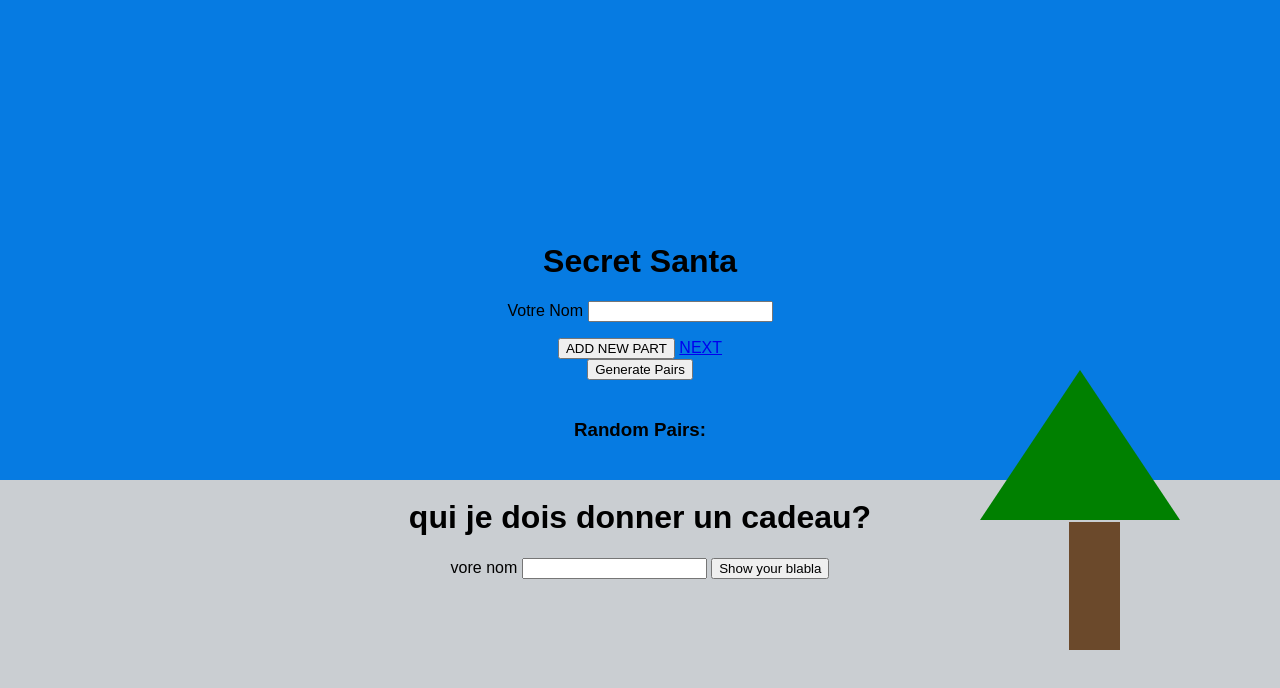
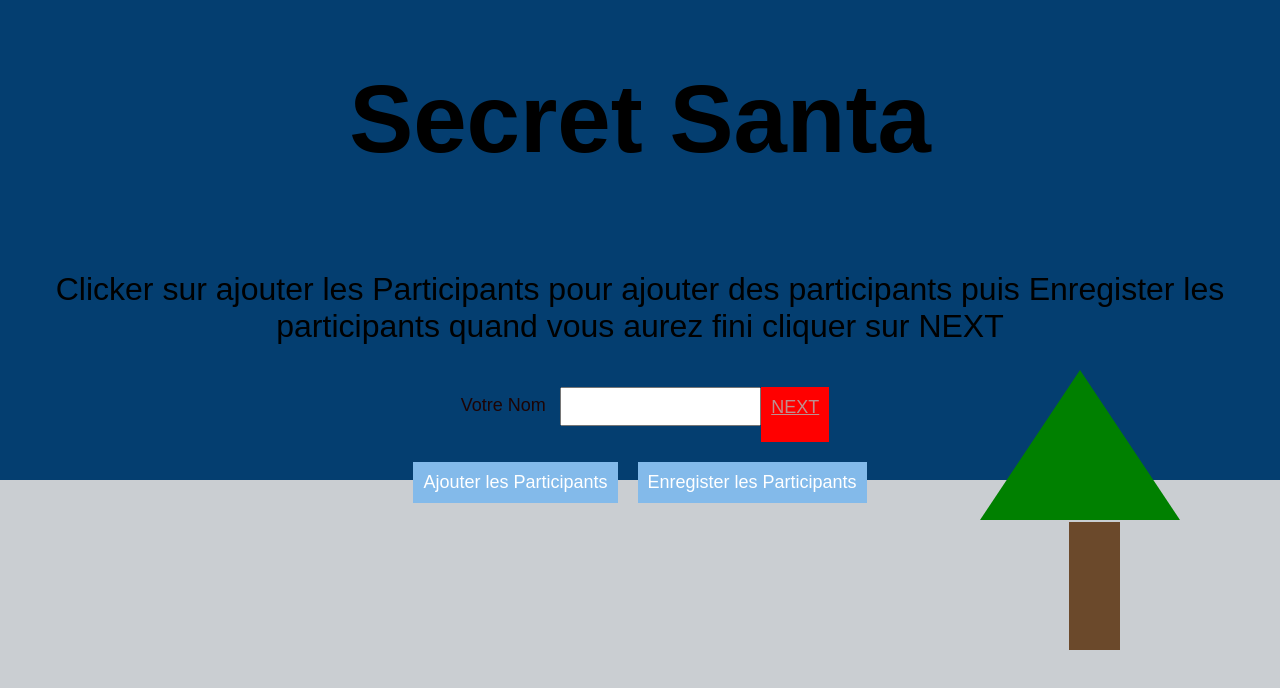
Before and after one commit to ZriouilAnas/SecretSanta, a website: page index.html in a window 1280 px wide. Drawn offline with Linux system fonts and the light colour scheme.

Commit message:
fix(css): fix les css blabal

```diff
--- a/index.html
+++ b/index.html
@@ -11,32 +11,30 @@
     <div id="leves"></div>
     <div id="trunk"></div>
     <h1>Secret Santa</h1>
+    <p>
+        Clicker sur ajouter les Participants pour ajouter des participants
+        puis Enregister les participants
+        quand vous aurez fini cliquer sur NEXT
+    </p>
     <div class="form">
       <form id="form">
         <div id="part"></div>
         <label id="ownerName" for="">Votre Nom</label>
         <input id="ownerINP" type="text" />
       </form>
-      <button  id="addPartBTN">ADD NEW PART</button>
+
       <a href="page2.html" >NEXT</a>
     </div>
+    <div class="btn">
+        <button  id="addPartBTN">Ajouter les Participants</button>
+    <button type="button" id="pairBTN">Enregister les Participants</button>
+    </div>
 
-    <button type="button" id="pairBTN">Generate Pairs</button>
   </form>
 
-  <div id="result" style="margin-top: 20px;">
-    <h3>Random Pairs:</h3>
-    <ul id="pairsList"></ul>
-  </div>
 
-    <br />
-    <div class="gift">
-        <h1>qui je dois donner un cadeau?</h1>
-        <label id="gift" for="">vore nom</label>
 
-      <input id="recINP" type="text">
-      <button  id="recBTN">Show your blabla</button>
-    </div>
+
   </body>
   <script src="script.js"></script>
 </html>
--- a/styles.css
+++ b/styles.css
@@ -5,14 +5,53 @@ body {
   height: 100vh;
   display: flex;
   flex-direction: column;
-  justify-content: center;
+
   align-items: center;
   overflow: hidden;
+}
+h1 {
+  font-size: 6em;
+}
+p {
+  font-size: 2em;
+}
+.btn {
+  margin-top: 10px;
+  display: flex;
+  flex-direction: row;
+}
+.form {
+  margin-top: 10px;
+  display: flex;
+  flex-direction: row;
+}
+input {
+  padding: 10px;
+}
+a {
+  padding: 10px;
+  color: rosybrown;
+  font-size: large;
+  background: red;
+}
+label {
+  padding: 10px;
+  color: rgb(29, 4, 4);
+  font-size: large;
+}
+button {
+  padding: 10px;
+  margin: 10px;
+  background-color: rgb(131, 186, 234);
+  color: white;
+  border: none;
+  cursor: pointer;
+  font-size: large;
 }
 #sky {
   z-index: -3;
   width: 100%;
-  background-color: rgb(6, 123, 226);
+  background-color: rgb(4, 62, 112);
   height: 60%;
   position: fixed;
   top: 0;
```
